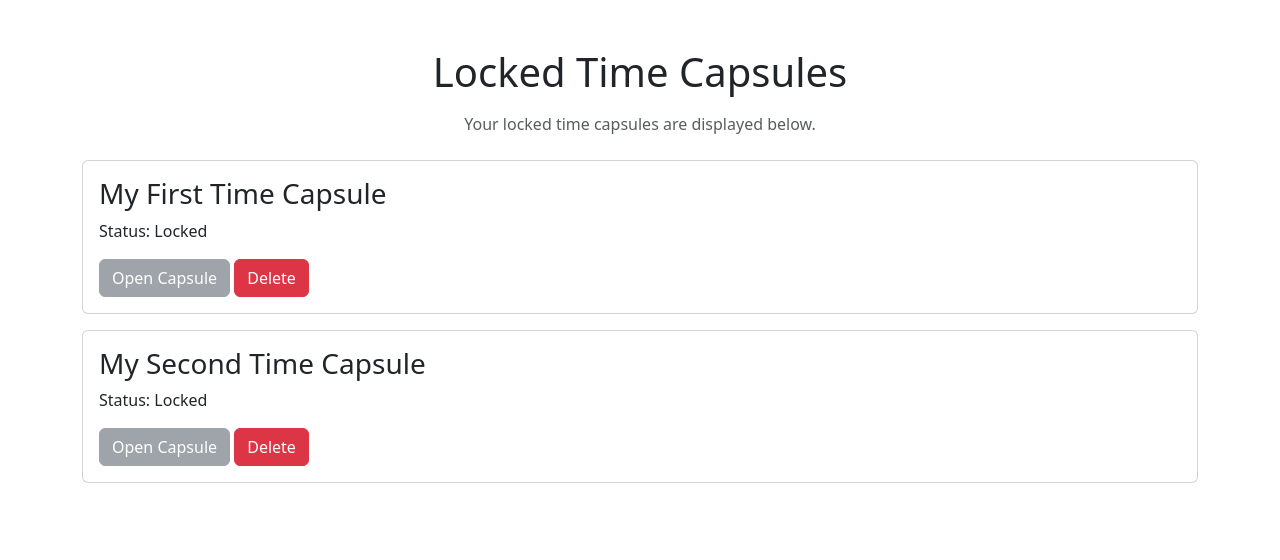
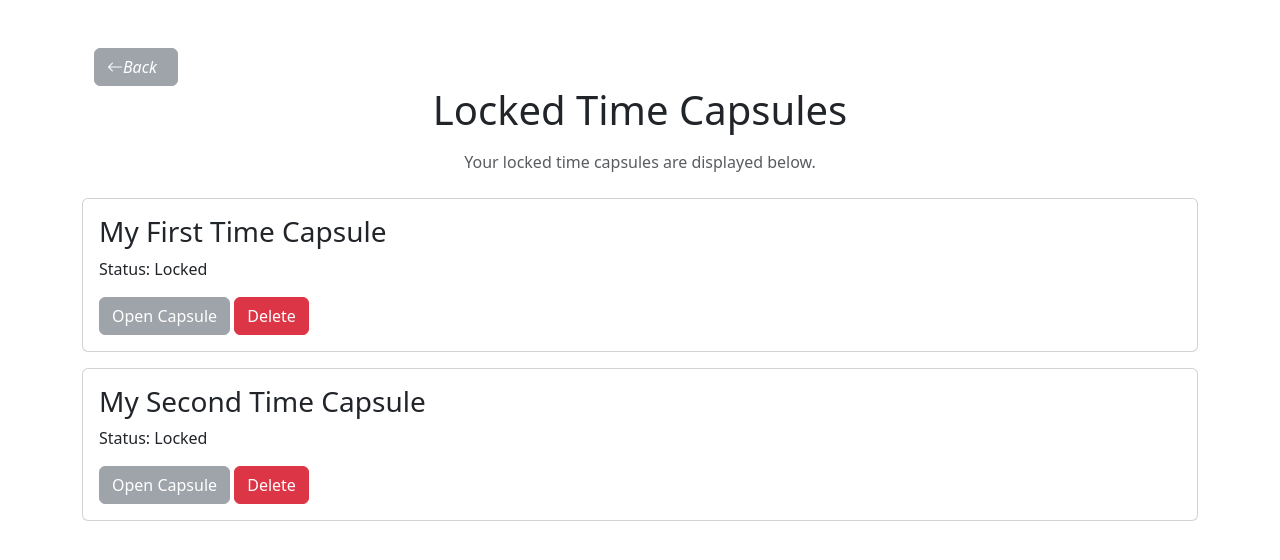
Before and after one commit to YanY213/1800_202630_BBY03, a website: page pages/lockedpage.html in a window 1280 px wide. Drawn offline with nearby package versions, Linux system fonts and the light colour scheme.

Commit message:
created back button visual

```diff
--- a/pages/lockedpage.html
+++ b/pages/lockedpage.html
@@ -33,8 +33,17 @@
 
     <!-- Main content goes here -->
 
-    <!-- Page Title -->
     <div class="container mt-5">
+
+      <!-- Return to previos screen -->
+      <div class="container mt-5">
+        <button type="button" class="btn btn-secondary" disabled>
+          <i class="bi bi-arrow-left me-2">Back</i>
+        </button>
+
+      </div>
+
+      <!-- Page Title -->
       <h1 class="text-center mb-3">Locked Time Capsules</h1>
       <p class="text-center text-muted mb-4">
         Your locked time capsules are displayed below.
```
